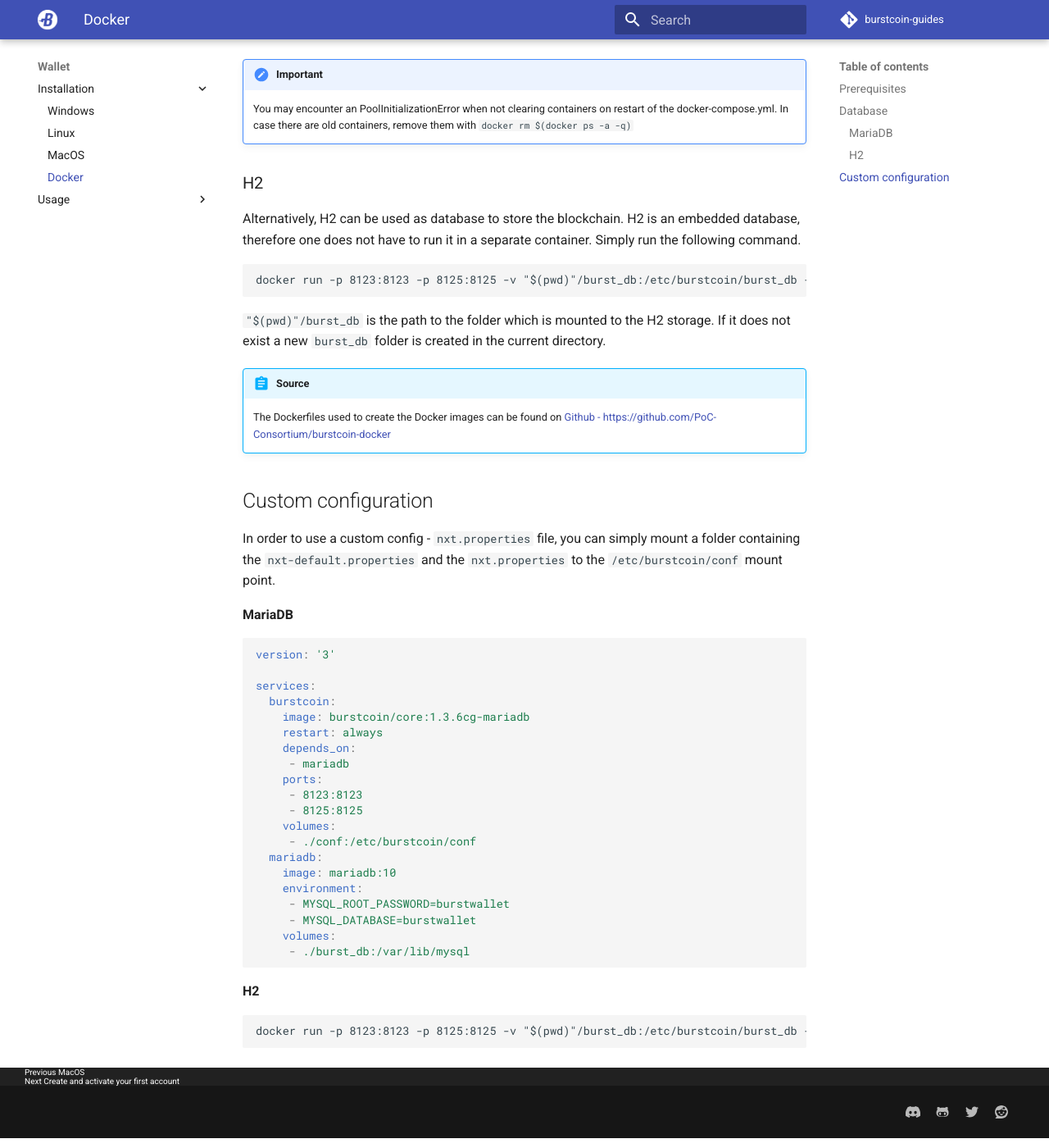
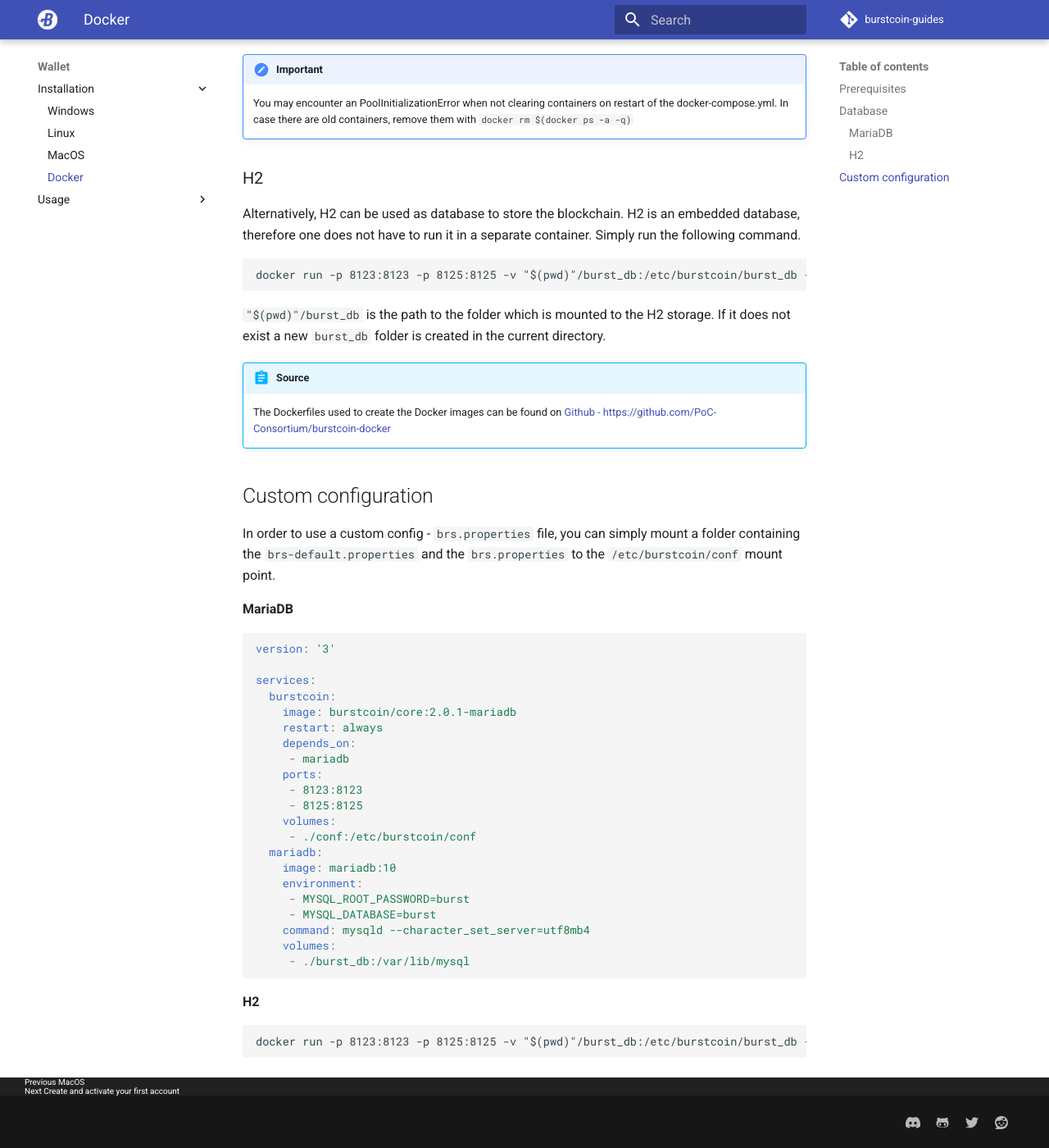
Before and after one commit to ths93/burstcoin-guides, an MkDocs documentation site: the page built from docs/wallet/install/docker.md, in a window 1280 px wide and 1400 px high, scrolled down 1346 px. Shown: the whole window at 82% size. Built offline with MkDocs 1.6.1 and Material for MkDocs 9.7.7, drawn with Linux system fonts in a browser that asks for light colours; comment, search, counter and statistics services are not loaded; old or Windows-style settings are respelled for this version of MkDocs; some of the changed text lies outside the part shown.

Commit message:
docker 2.0.1

````diff
--- a/docs/wallet/install/docker.md
+++ b/docs/wallet/install/docker.md
@@ -7,7 +7,7 @@
 
 ## Database
 
-Currently, Docker images for BRS version 1.3.6cg with MariaDB or H2 Database are available at [Docker Hub](https://hub.docker.com/r/burstcoin/core/tags/). You have to choose one of them, which is used to store the blockchain. We recommend MariaDB as database for the Burst Reference Software.
+Currently, Docker images for BRS version 2.0.1 with MariaDB or H2 Database are available at [Docker Hub](https://hub.docker.com/r/burstcoin/core/tags/). You have to choose one of them, which is used to store the blockchain.
 
 ### MariaDB
 
@@ -18,7 +18,7 @@
 
 services:
   burstcoin:
-    image: burstcoin/core:1.3.6cg-mariadb
+    image: burstcoin/core:2.0.1-mariadb
     restart: always
     depends_on:
      - mariadb
@@ -28,8 +28,9 @@
   mariadb:
     image: mariadb:10
     environment:
-     - MYSQL_ROOT_PASSWORD=burstwallet
-     - MYSQL_DATABASE=burstwallet
+     - MYSQL_ROOT_PASSWORD=burst
+     - MYSQL_DATABASE=burst
+    command: mysqld --character_set_server=utf8mb4
     volumes:
      - ./burst_db:/var/lib/mysql
 ```
@@ -50,7 +51,7 @@
 Alternatively, H2 can be used as database to store the blockchain. H2 is an embedded database, therefore one does not have to run it in a separate container. Simply run the following command.
 
 ```
-docker run -p 8123:8123 -p 8125:8125 -v "$(pwd)"/burst_db:/etc/burstcoin/burst_db -d burstcoin/core:1.3.6cg-h2
+docker run -p 8123:8123 -p 8125:8125 -v "$(pwd)"/burst_db:/etc/burstcoin/burst_db -d burstcoin/core:2.0.1-h2
 ```
 
 `"$(pwd)"/burst_db` is the path to the folder which is mounted to the H2 storage. If it does not exist a new `burst_db` folder is created in the current directory.
@@ -60,7 +61,7 @@
 
 ## Custom configuration
 
-In order to use a custom config - `nxt.properties` file, you can simply mount a folder containing the `nxt-default.properties` and the `nxt.properties` to the `/etc/burstcoin/conf` mount point.
+In order to use a custom config - `brs.properties` file, you can simply mount a folder containing the `brs-default.properties` and the `brs.properties` to the `/etc/burstcoin/conf` mount point.
 
 **MariaDB**
 
@@ -69,7 +70,7 @@
 
 services:
   burstcoin:
-    image: burstcoin/core:1.3.6cg-mariadb
+    image: burstcoin/core:2.0.1-mariadb
     restart: always
     depends_on:
      - mariadb
@@ -81,8 +82,9 @@
   mariadb:
     image: mariadb:10
     environment:
-     - MYSQL_ROOT_PASSWORD=burstwallet
-     - MYSQL_DATABASE=burstwallet
+     - MYSQL_ROOT_PASSWORD=burst
+     - MYSQL_DATABASE=burst
+    command: mysqld --character_set_server=utf8mb4
     volumes:
      - ./burst_db:/var/lib/mysql
 ```
@@ -90,5 +92,5 @@
 **H2**
 
 ```
-docker run -p 8123:8123 -p 8125:8125 -v "$(pwd)"/burst_db:/etc/burstcoin/burst_db -v "$(pwd)"/conf:/etc/burstcoin/conf -d burstcoin/core:1.3.6cg-h2
+docker run -p 8123:8123 -p 8125:8125 -v "$(pwd)"/burst_db:/etc/burstcoin/burst_db -v "$(pwd)"/conf:/etc/burstcoin/conf -d burstcoin/core:2.0.1-h2
 ```
````
